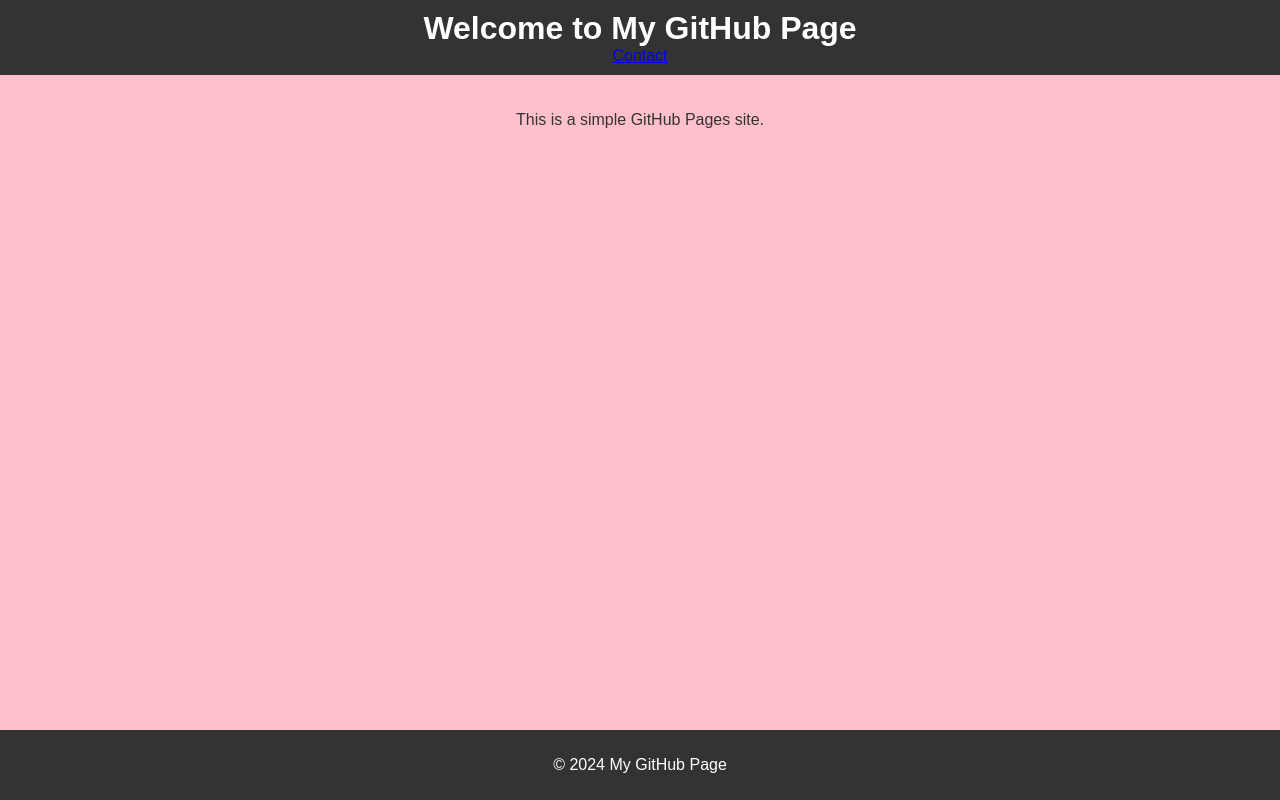
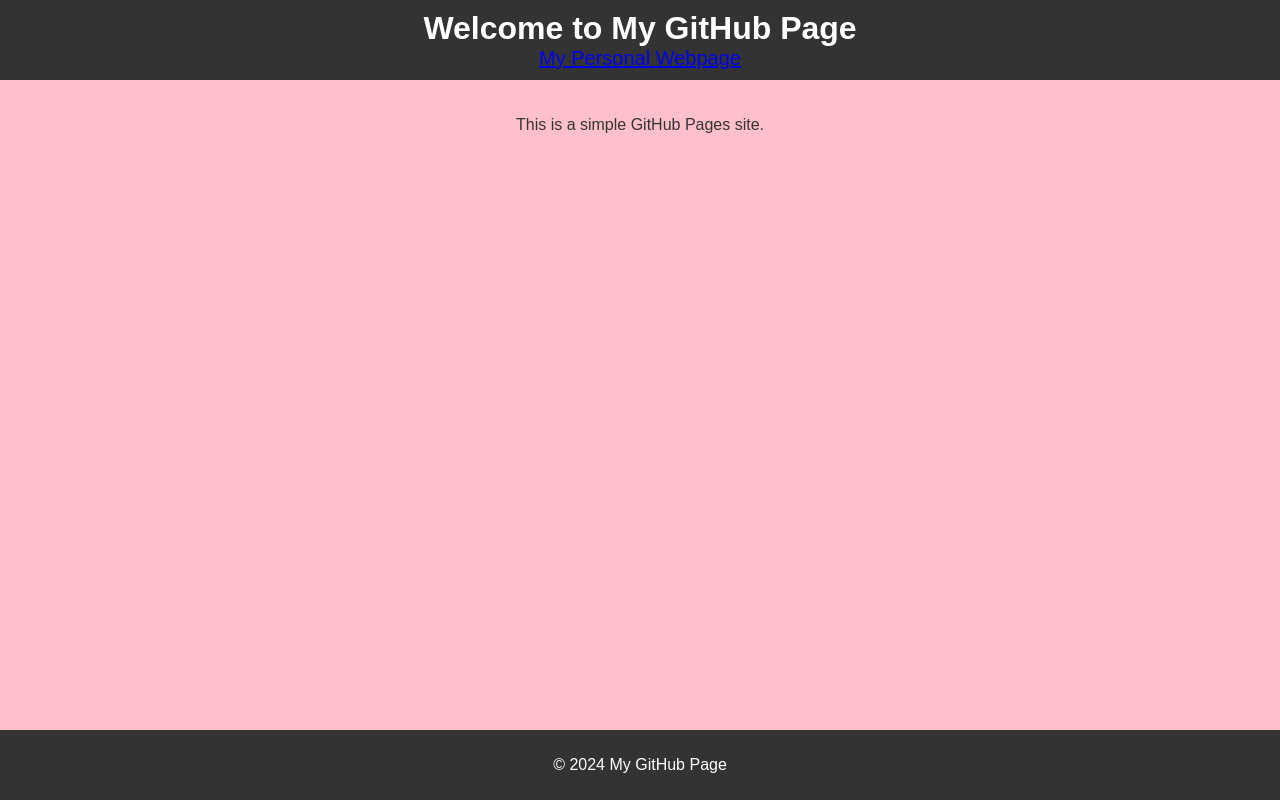
Before and after one commit to MrPhu/lephongphu.github.io, a plain HTML site: page index.html in a window 1280 px wide. Drawn offline with Linux system fonts and the light colour scheme.

Commit message:
fontSize

```diff
--- a/index.html
+++ b/index.html
@@ -9,7 +9,7 @@
 <body>
     <header>
         <h1>Welcome to My GitHub Page</h1>
-        <a href="/lephongphu.github.io/contact.html">Contact</a>
+        <a href="http://www.lephongphu.me" style="font-size: 20px;">My Personal Webpage</a>
     </header>
     <main>
         <p>This is a simple GitHub Pages site.</p>
```
